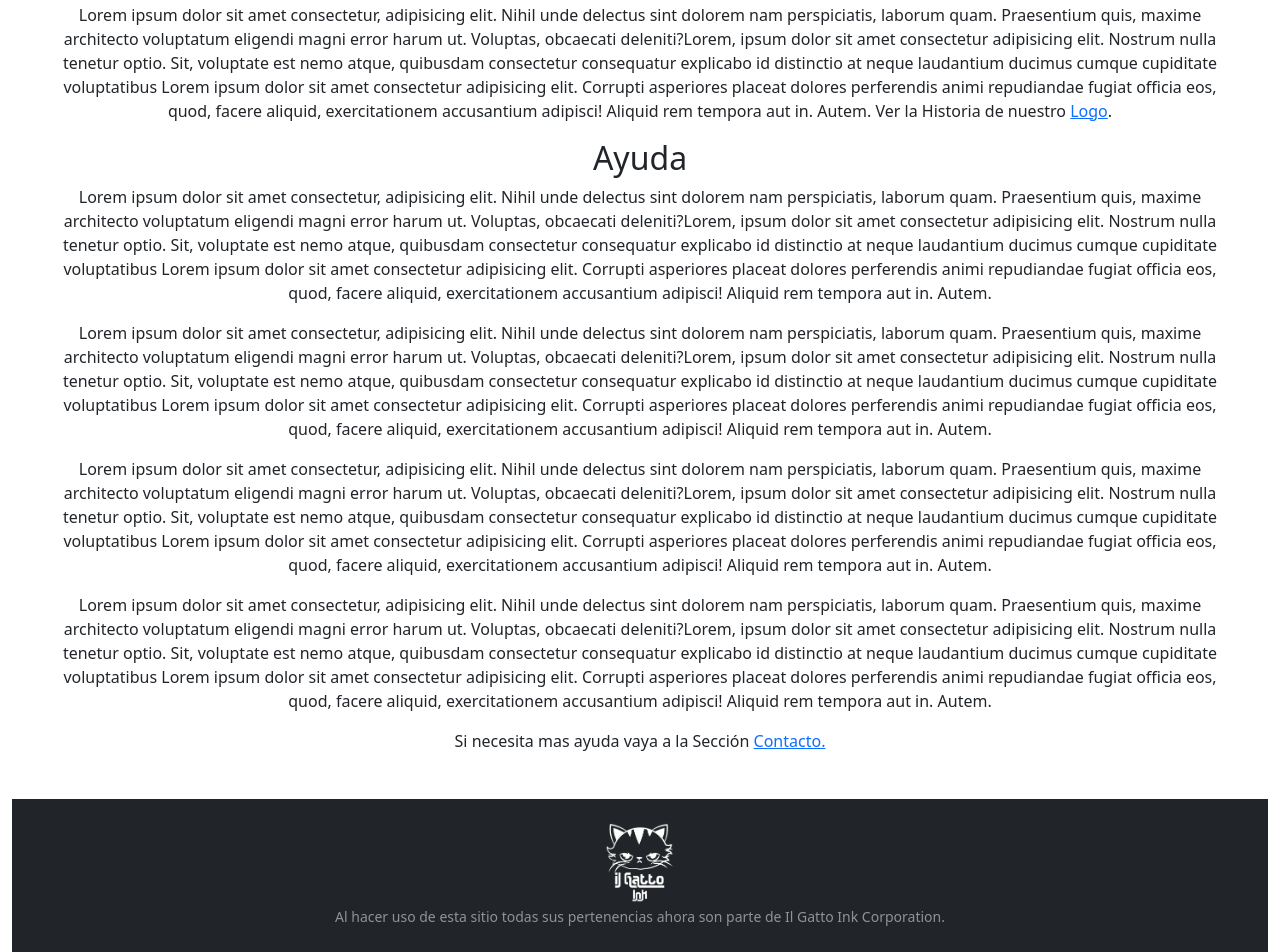
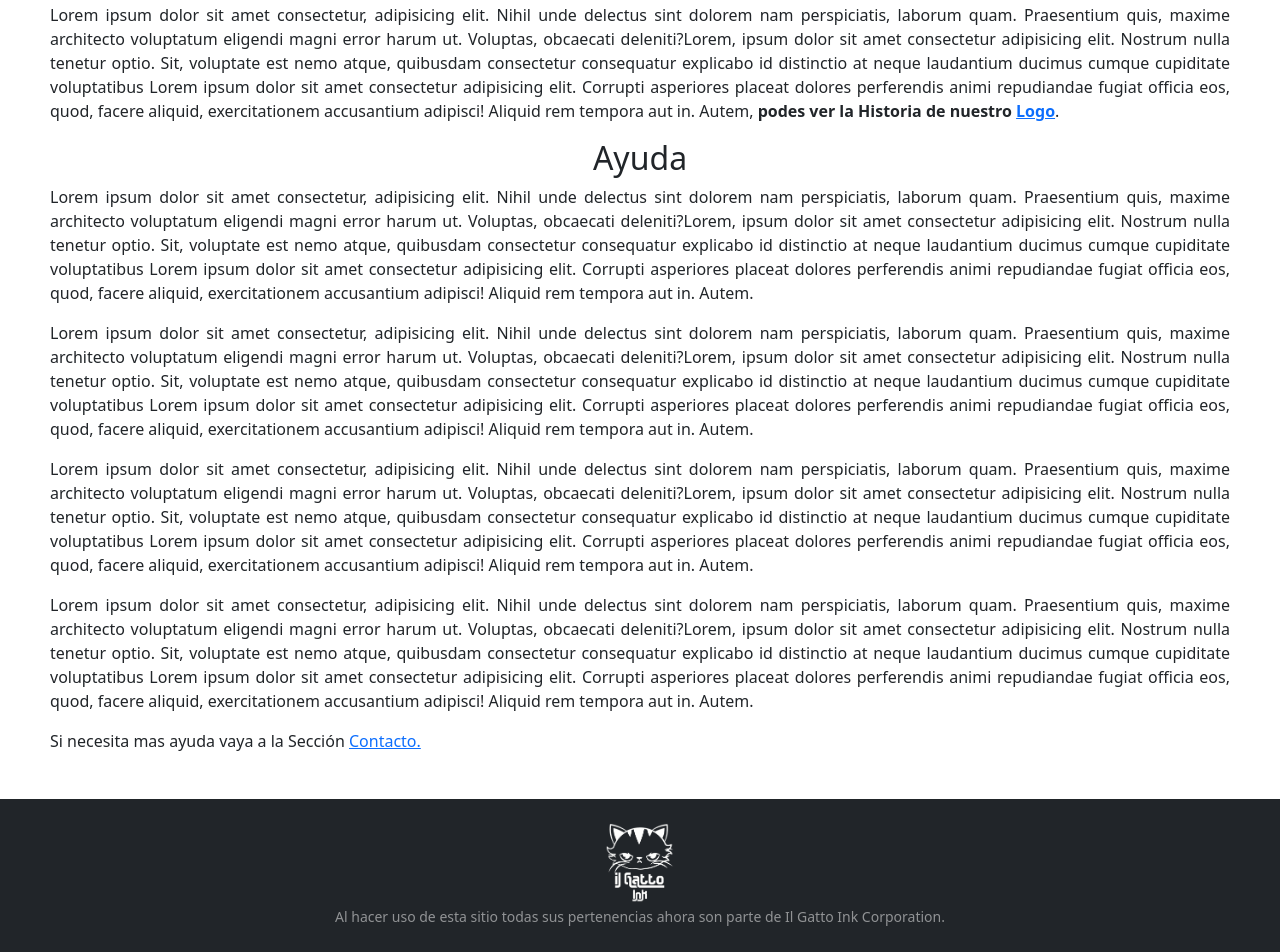
Before and after one commit to DiegoFernandoFranco/IlGattoInkBootstrapCoderhouse, a plain HTML site: page index.html in a window 1280 px wide. Shown: the part 1822-2774 px from the top of the page. Drawn offline with nearby package versions, Linux system fonts and the light colour scheme.

Commit message:
First Commit

```diff
--- a/index.html
+++ b/index.html
@@ -9,23 +9,8 @@
     <link rel="stylesheet" href="style.css">
 </head>
 <body>
+    <div class="todo">
 
-    <!-- <nav>
-        <div>
-            <img src="img/logoBlancoTransparente.png" alt="Logo Il Gatto Ink">
-        </div>
-        <ul>
-            <li><a href="index.html">Inicio</a></li>
-            <li><a href="remeras.html">Remeras</a></li>
-            <li><a href="personalizadas.html">Personalizadas</a></li>
-            <li><a href="contacto.html">Contacto</a></li>
-            <li><a href="index.html#nosotros">Nosotros</a></li>
-            <li><a href="index.html#ayuda">Ayuda</a></li>
-            <li><a href="#">Mi Cuenta</a></li>
-            <li><a href="#">Carrito</a></li>
-        </ul>
-    </nav> -->
-    <!-- <nav class="navbar fixed-top"> -->
         <nav class="navbar fixed-top navbar-expand-lg bg-light">
             <div class="container-fluid">
             <a class="navbar-brand" href="index.html"><img src="img/logoNegroTransparente.png" width="70px" alt="Logo Il Gatto Ink"></a>
@@ -58,8 +43,8 @@
 
                 </ul>
                 <form class="d-flex" role="search">
-              <input class="form-control me-2" type="search" placeholder="Search" aria-label="Search">
-              <button class="btn btn-outline-success" type="submit">Search</button>
+                <input class="form-control me-2" type="search" placeholder="Que remera buscas?" aria-label="Search">
+                <button class="btn btn-outline-success" type="submit">Buscar</button>
                 </form>
             </div>
             </div>
@@ -137,9 +122,9 @@
                         </div>
                     </div>
                 </div>
-
             </div>
-    <div class="container-fluid conte" >
+        </div>
+        <div class="container-fluid contenido" >
             <div class="row">
                 <div class="col">
                     <section id="nosotros">
@@ -150,14 +135,11 @@
 
                         <p>Lorem ipsum dolor sit amet consectetur, adipisicing elit. Nihil unde delectus sint dolorem nam perspiciatis, laborum quam. Praesentium quis, maxime architecto voluptatum eligendi magni error harum ut. Voluptas, obcaecati deleniti?Lorem, ipsum dolor sit amet consectetur adipisicing elit. Nostrum nulla tenetur optio. Sit, voluptate est nemo atque, quibusdam consectetur consequatur explicabo id distinctio at neque laudantium ducimus cumque cupiditate voluptatibus Lorem ipsum dolor sit amet consectetur adipisicing elit. Corrupti asperiores placeat dolores perferendis animi repudiandae fugiat officia eos, quod, facere aliquid, exercitationem accusantium adipisci! Aliquid rem tempora aut in. Autem.</p>
 
-                    <p>Lorem ipsum dolor sit amet consectetur, adipisicing elit. Nihil unde delectus sint dolorem nam perspiciatis, laborum quam. Praesentium quis, maxime architecto voluptatum eligendi magni error harum ut. Voluptas, obcaecati deleniti?Lorem, ipsum dolor sit amet consectetur adipisicing elit. Nostrum nulla tenetur optio. Sit, voluptate est nemo atque, quibusdam consectetur consequatur explicabo id distinctio at neque laudantium ducimus cumque cupiditate voluptatibus Lorem ipsum dolor sit amet consectetur adipisicing elit. Corrupti asperiores placeat dolores perferendis animi repudiandae fugiat officia eos, quod, facere aliquid, exercitationem accusantium adipisci! Aliquid rem tempora aut in. Autem.
-                    Ver la Historia de nuestro <a href="historia-del-logo2.html">Logo</a>.</p>
+                        <p>Lorem ipsum dolor sit amet consectetur, adipisicing elit. Nihil unde delectus sint dolorem nam perspiciatis, laborum quam. Praesentium quis, maxime architecto voluptatum eligendi magni error harum ut. Voluptas, obcaecati deleniti?Lorem, ipsum dolor sit amet consectetur adipisicing elit. Nostrum nulla tenetur optio. Sit, voluptate est nemo atque, quibusdam consectetur consequatur explicabo id distinctio at neque laudantium ducimus cumque cupiditate voluptatibus Lorem ipsum dolor sit amet consectetur adipisicing elit. Corrupti asperiores placeat dolores perferendis animi repudiandae fugiat officia eos, quod, facere aliquid, exercitationem accusantium adipisci! Aliquid rem tempora aut in. Autem, <strong>podes ver la Historia de nuestro <a href="historia-del-logo2.html">Logo</strong></a>.</p>
                     </section>
 
-                <section id="ayuda" class="espacio"></section>
+                    <section id="ayuda">
                         <h2>Ayuda</h2>
-
-                    <p  class="espacio">Lorem ipsum dolor sit amet consectetur, adipisicing elit. Nihil unde delectus sint dolorem nam perspiciatis, laborum quam. Praesentium quis, maxime architecto voluptatum eligendi magni error harum ut. Voluptas, obcaecati deleniti?Lorem, ipsum dolor sit amet consectetur adipisicing elit. Nostrum nulla tenetur optio. Sit, voluptate est nemo atque, quibusdam consectetur consequatur explicabo id distinctio at neque laudantium ducimus cumque cupiditate voluptatibus Lorem ipsum dolor sit amet consectetur adipisicing elit. Corrupti asperiores placeat dolores perferendis animi repudiandae fugiat officia eos, quod, facere aliquid, exercitationem accusantium adipisci! Aliquid rem tempora aut in. Autem.</p>
 
                         <p>Lorem ipsum dolor sit amet consectetur, adipisicing elit. Nihil unde delectus sint dolorem nam perspiciatis, laborum quam. Praesentium quis, maxime architecto voluptatum eligendi magni error harum ut. Voluptas, obcaecati deleniti?Lorem, ipsum dolor sit amet consectetur adipisicing elit. Nostrum nulla tenetur optio. Sit, voluptate est nemo atque, quibusdam consectetur consequatur explicabo id distinctio at neque laudantium ducimus cumque cupiditate voluptatibus Lorem ipsum dolor sit amet consectetur adipisicing elit. Corrupti asperiores placeat dolores perferendis animi repudiandae fugiat officia eos, quod, facere aliquid, exercitationem accusantium adipisci! Aliquid rem tempora aut in. Autem.</p>
 
@@ -165,75 +147,27 @@
 
                         <p>Lorem ipsum dolor sit amet consectetur, adipisicing elit. Nihil unde delectus sint dolorem nam perspiciatis, laborum quam. Praesentium quis, maxime architecto voluptatum eligendi magni error harum ut. Voluptas, obcaecati deleniti?Lorem, ipsum dolor sit amet consectetur adipisicing elit. Nostrum nulla tenetur optio. Sit, voluptate est nemo atque, quibusdam consectetur consequatur explicabo id distinctio at neque laudantium ducimus cumque cupiditate voluptatibus Lorem ipsum dolor sit amet consectetur adipisicing elit. Corrupti asperiores placeat dolores perferendis animi repudiandae fugiat officia eos, quod, facere aliquid, exercitationem accusantium adipisci! Aliquid rem tempora aut in. Autem.</p>
 
-                    <p>Si necesita mas ayuda vaya a la Sección <a href="contacto2.html">Contacto.</a></h3></p>
+                        <p>Lorem ipsum dolor sit amet consectetur, adipisicing elit. Nihil unde delectus sint dolorem nam perspiciatis, laborum quam. Praesentium quis, maxime architecto voluptatum eligendi magni error harum ut. Voluptas, obcaecati deleniti?Lorem, ipsum dolor sit amet consectetur adipisicing elit. Nostrum nulla tenetur optio. Sit, voluptate est nemo atque, quibusdam consectetur consequatur explicabo id distinctio at neque laudantium ducimus cumque cupiditate voluptatibus Lorem ipsum dolor sit amet consectetur adipisicing elit. Corrupti asperiores placeat dolores perferendis animi repudiandae fugiat officia eos, quod, facere aliquid, exercitationem accusantium adipisci! Aliquid rem tempora aut in. Autem.</p>
+
+                        <p>Si necesita mas ayuda vaya a la Sección <a href="contacto2.html">Contacto.</a></p>
 
                     </section>
                 </div>
             </div>
         </div>
 
-    <!-- <div class="card" style="width: 18rem;">
-        <img src="..." class="card-img-top" alt="...">
-        <div class="card-body">
-          <h5 class="card-title">Card title</h5>
-          <p class="card-text">Some quick example text to build on the card title and make up the bulk of the card's content.</p>
-          <a href="#" class="btn btn-primary">Go somewhere</a>
-        </div>
-      </div>
-     -->
+        <!-- <div class="container-fluid"> container-fluid flex-shrink-0   -->
 
-        <!-- <div class="container">
-            <div class="row">
-                <div class="col-xl-4"><img src="img/102-Slytherin Frente Negro.png" alt="Foto de remera"></div>
-                <div class="col-xl-4"><img src="img/102-Slytherin Frente Negro.png" alt="Foto de remera"></div>
-                <div class="col-xl-4"><img src="img/102-Slytherin Frente Negro.png" alt="Foto de remera"></div>
-            </div> -->
-
-            <!-- <div class="row">
-                <div class="col"><img src="img/102-Slytherin Frente Negro.png" alt="Foto de remera"></div>
-                <div class="col"><img src="img/102-Slytherin Frente Negro.png" alt="Foto de remera"></div>
-                <div class="col"><img src="img/102-Slytherin Frente Negro.png" alt="Foto de remera"></div>
-            </div> -->
-        <!-- </div> -->
-                <!-- <ul class="container-fluid">
-                    <li><img src="img/102-Slytherin Frente Negro.png" alt="Foto de remera"></li>
-                    <li><img src="img/61-Atomico Sudo Negra.png" alt="Foto de remera"></li>
-                    <li><img src="img/102-Slytherin Frente Negro.png" alt="Foto de remera"></li>
-                    <li><img src="img/61-Atomico Sudo Negra.png" alt="Foto de remera"></li>
-                    <li><img src="img/102-Slytherin Frente Negro.png" alt="Foto de remera"></li>
-                    <li><img src="img/61-Atomico Sudo Negra.png" alt="Foto de remera"></li>
-                </ul> -->
-
-
-<!-- FOOTER -->
-
-    <!-- <footer class="bg-dark text-white">
-        <div class="container-fluid">
-            <nav class="row">
-
-                <img src="img/logoNegroTransparente.png" width="70px" alt="Logo Il Gatto Ink">
-                TEXTO
-                TEXTO
-                TEXTO
-            </nav>
-        </div>
-
-    </footer> -->
-
-    <!-- <div class="container-fluid contfoo">
-        <div class="row">
-            <div class="col-12"> -->
-                <footer id="sticky-footer" class="flex-shrink-0 py-4 bg-dark text-white-50">
-                    <div class="container text-center">
+        <footer class="py-4 bg-dark text-white-50">
+            <div class="container-fluid text-center">
             <img src="img/logoBlancoTransparente.png" width="70px" alt="Logo Il Gatto Ink">
             </div>
-                    <div class="container text-center">
+            <div class="container-fluid text-center">
                 <small>Al hacer uso de esta sitio todas sus pertenencias ahora son parte de Il Gatto Ink Corporation.</small>
             </div>
         </footer>
-            <!-- </div>
+
     </div>
-    </div> -->
 
 <!-- bootstrap script -->
     <!-- NO TOCAR -->
--- a/style.css
+++ b/style.css
@@ -1,26 +1,22 @@
 .container-fluid h1 {
     text-align: center;
-
-
 }
 
 html {
-    scroll-padding-top: 110px; /* height of sticky header */
-  }
-/* .container {
-    justify-content: center;
-} */
+    scroll-padding-top: 110px; /* Altura del Sticky Header */
+}
 
-body {
+.todo {
     margin-top: 100px;
 }
-.conte {
+.contenido {
     text-align: center;
     padding: 30px 50px;
 }
-/* .contfoo {
-    background-color: rgb(61, 58, 58);
-} */
+.contenido p {
+    text-align:justify;
+    /* padding: 30px 50px; */
+}
 
 .escobar-img {
     width: 534px ;
@@ -41,3 +37,5 @@ body {
     flex-direction: column;
     align-items: center;
 }
+
+ /* Footer */
```
Also changed, not shown: prueba.html (added, +37 -0 lines), prueba.css (added). Lines whose indentation alone changed are shown as unchanged.
